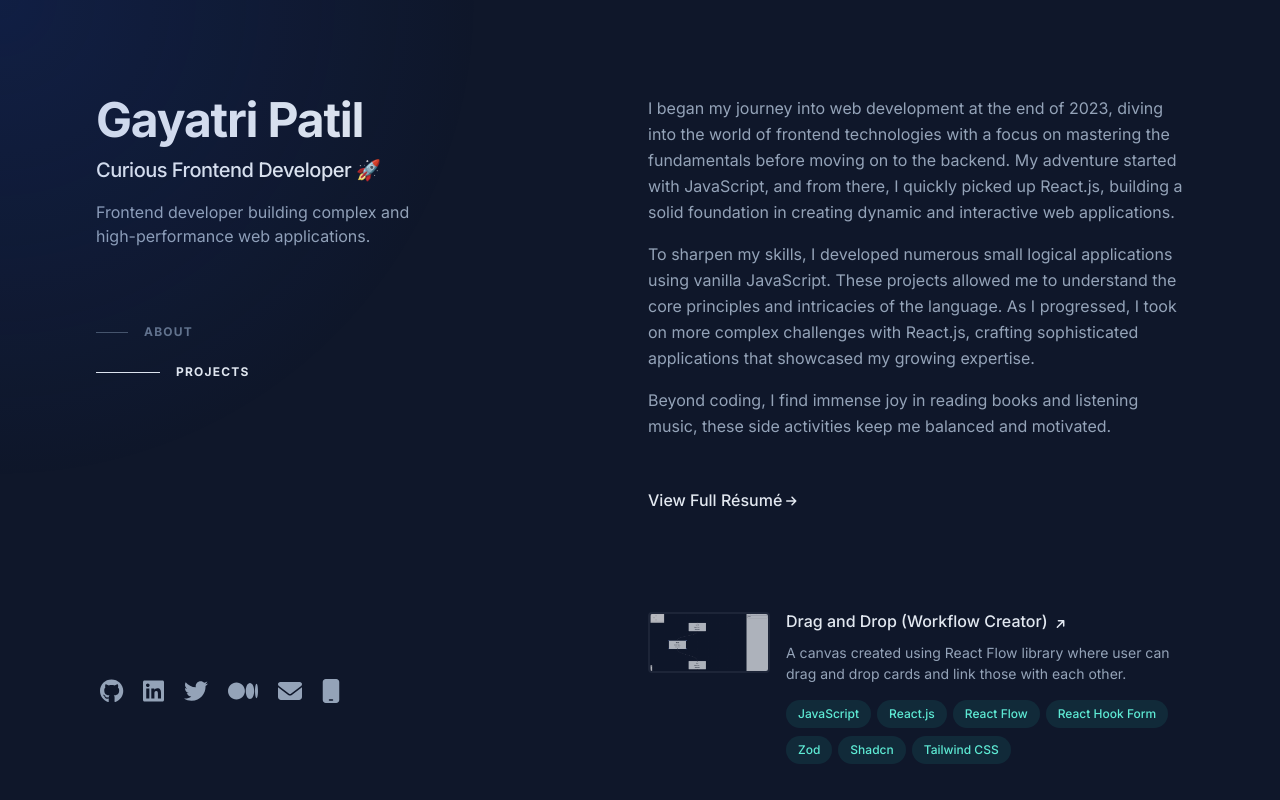
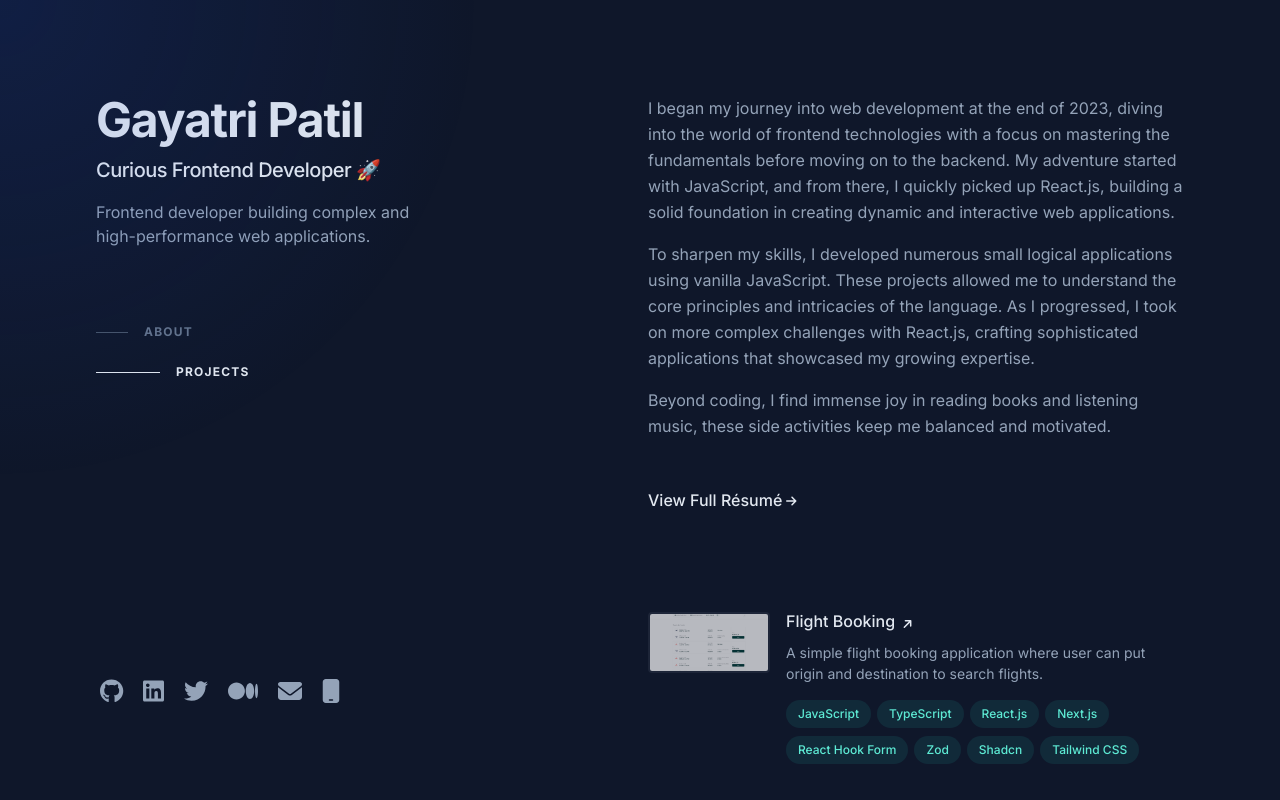
Before and after one commit to gav1306/portfolio, a Next.js app: page / in a window 1280 px wide. Shown: the top 800 px of the page. Built offline with nearby package versions, Linux system fonts and the light colour scheme.

Commit message:
flight booking project added

```diff
--- a/src/components/projects/data.js
+++ b/src/components/projects/data.js
@@ -9,10 +9,19 @@ import taskManagerImage from "@/assets/projects/task_manager.png";
 import ticTacToeImage from "@/assets/projects/tic_tac_toe.png";
 import dummyDashboardImage from "@/assets/projects/dummy-dashboard.png";
 import dragNDropImage from "@/assets/projects/drag-n-drop.png";
+import flightBookingImage from "@/assets/projects/flight_booking.png";
 
 const data = [
   {
     id: 1,
+    title: "Flight Booking",
+    link: "https://flight-booking-gayatri.vercel.app",
+    description: `A simple flight booking application where user can put origin and destination to search flights.`,
+    img: flightBookingImage,
+    tags: ["JavaScript", "TypeScript", "React.js", "Next.js", "React Hook Form", "Zod", "Shadcn", "Tailwind CSS"],
+  },
+  {
+    id: 2,
     title: "Drag and Drop (Workflow Creator)",
     link: "https://drag-n-drop-gayatri.vercel.app",
     description: `A canvas created using React Flow library where user can drag and drop cards and link those with each other.`,
@@ -20,7 +29,7 @@ const data = [
     tags: ["JavaScript", "React.js", "React Flow", "React Hook Form", "Zod", "Shadcn", "Tailwind CSS"],
   },
    {
-    id: 2,
+    id: 3,
     title: "Dummy Dashboard",
     link: "https://dummy-dashboard-gayatri.vercel.app",
     description: `A dummy dashboard where user can create multiple categories in which there can be multiple widgets with title and description. User can also manage visibility of widgets on the dashboard.`,
@@ -28,7 +37,7 @@ const data = [
     tags: ["JavaScript", "React.js", "React Hook Form", "Zod", "Shadcn", "Tailwind CSS"],
   },
   {
-    id: 3,
+    id: 4,
     title: "Project Manager",
     link: "https://project-manager-neon.vercel.app",
     description: `Developed a Project Manager app using React.js. Users can create, manage, and delete projects with titles, descriptions, and due dates. Projects support task creation and deletion. Showcases skills in React.js and state management.`,
@@ -36,7 +45,7 @@ const data = [
     tags: ["JavaScript", "React.js", "Shadcn", "Tailwind CSS"],
   },
   {
-    id: 4,
+    id: 5,
     title: "Book Library",
     link: "https://book-library-green.vercel.app",
     description: `Integrated an open-source API for book data, used React Router for navigation, and designed a responsive interface. Added detailed book info and incorporated error handling and loading states for a better user experience.`,
@@ -44,7 +53,7 @@ const data = [
     tags: ["JavaScript", "React.js", "Shadcn", "Tailwind CSS", "React Router"],
   },
   {
-    id: 5,
+    id: 6,
     title: "Investment Calculator",
     link: "https://investment-calculator-gav.netlify.app",
     description: `A React.js app for calculating investment returns. Users input Initial Investment, Annual Investment, Expected Return, and Duration. The app calculates and displays yearly Investment Value, Interest, Total Interest, and Invested Capital.`,
@@ -52,7 +61,7 @@ const data = [
     tags: ["JavaScript", "React.js", "CSS"],
   },
   {
-    id: 6,
+    id: 7,
     title: "Task Manager",
     link: "https://task-manager-gayatri.netlify.app",
     description: `Used RESTful APIs for seamless CRUD operations and data management. Integrated Shadcn for stunning, responsive UI components. Employed React Router for smooth navigation and dynamic routing. Incorporated form validation and user input handling for robust, error-free task management.`,
@@ -67,7 +76,7 @@ const data = [
     ],
   },
   {
-    id: 7,
+    id: 8,
     title: "Form Validation",
     link: "https://form-validation-two-woad.vercel.app",
     description: `A web app showcasing a multi-step form built with React Hook Form. It includes comprehensive form validation and robust error handling to ensure a smooth user experience.`,
@@ -82,7 +91,7 @@ const data = [
     ],
   },
   {
-    id: 8,
+    id: 9,
     title: "Movie Booking",
     link: "https://movie-seat-booker.netlify.app",
     description: `Allows users to select and book seats for a movie screening. Utilizes HTML, CSS, and JavaScript for an interactive, user-friendly interface. Users can pick a movie from a predefined list.`,
@@ -90,7 +99,7 @@ const data = [
     tags: ["JavaScript", "CSS"],
   },
   {
-    id: 9,
+    id: 10,
     title: "Countdown Game",
     link: "https://countdown-game-sigma.vercel.app",
     description: `A countdown game app built with React.js. Users can enter their name and choose from cards with 1, 5, 10, or 15-second timers. The challenge is to stop the timer as close to the selected duration as possible. Scores between 1 and 100 are awarded based on the accuracy of the timing.`,
@@ -98,7 +107,7 @@ const data = [
     tags: ["JavaScript", "React.js", "CSS"],
   },
   {
-    id: 10,
+    id: 11,
     title: "Tic Tac Toe",
     link: "https://tic-tac-toe-gav.vercel.app/",
     description: `A Tic Tac Toe game built with React.js that allows two users to enter their names and start a game. The app supports gameplay between the two users and includes a rematch feature for continued play.`,
@@ -106,7 +115,7 @@ const data = [
     tags: ["JavaScript", "React.js", "CSS"],
   },
   {
-    id: 11,
+    id: 12,
     title: "Quote Generator",
     link: "https://quote-share.netlify.app",
     description: `Displays random quotes to users on each visit or button click, providing inspiration, motivation, or entertainment. Generates a new quote with each interaction. Allows users to share favorite quotes on social media.`,
```
